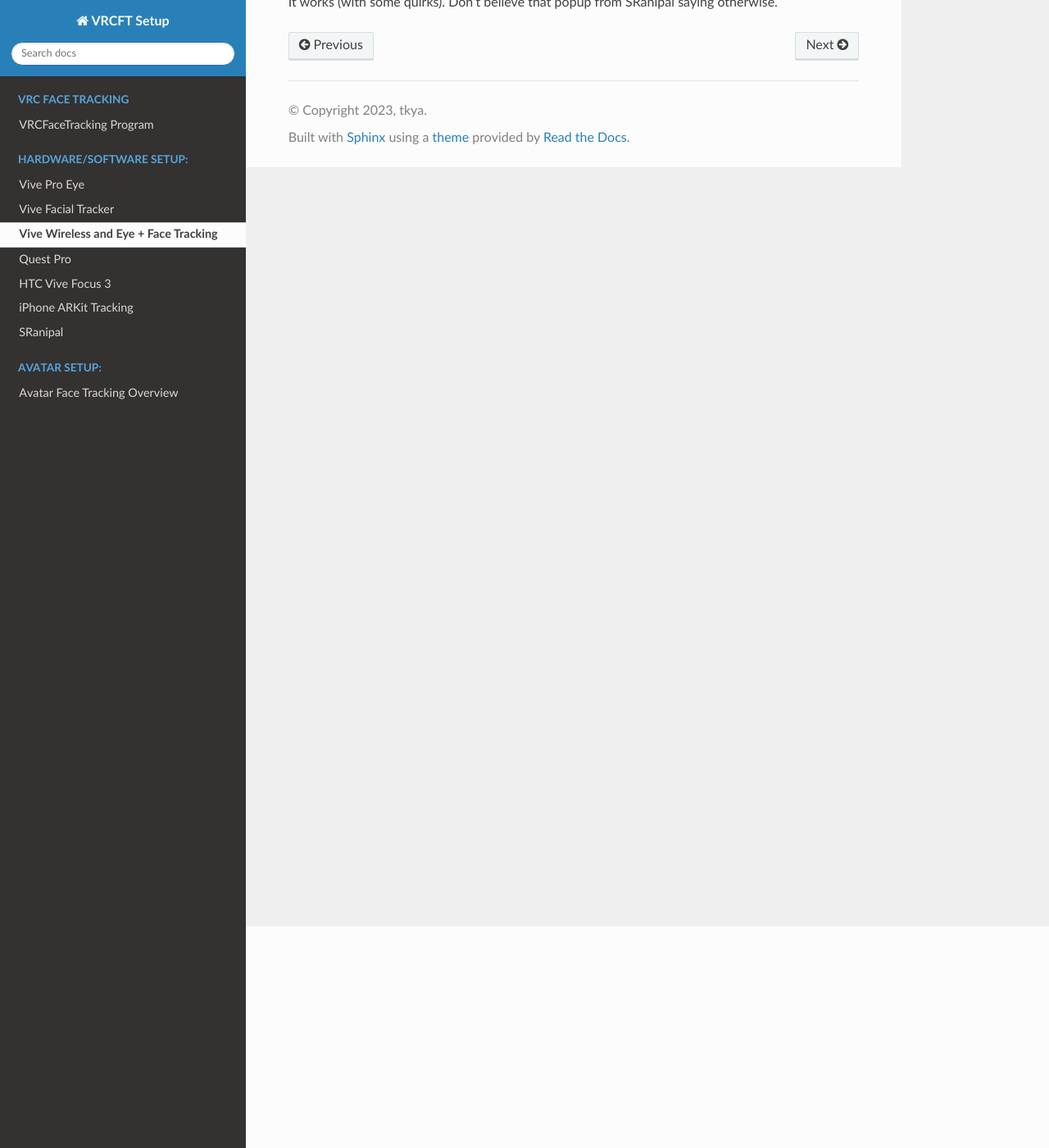
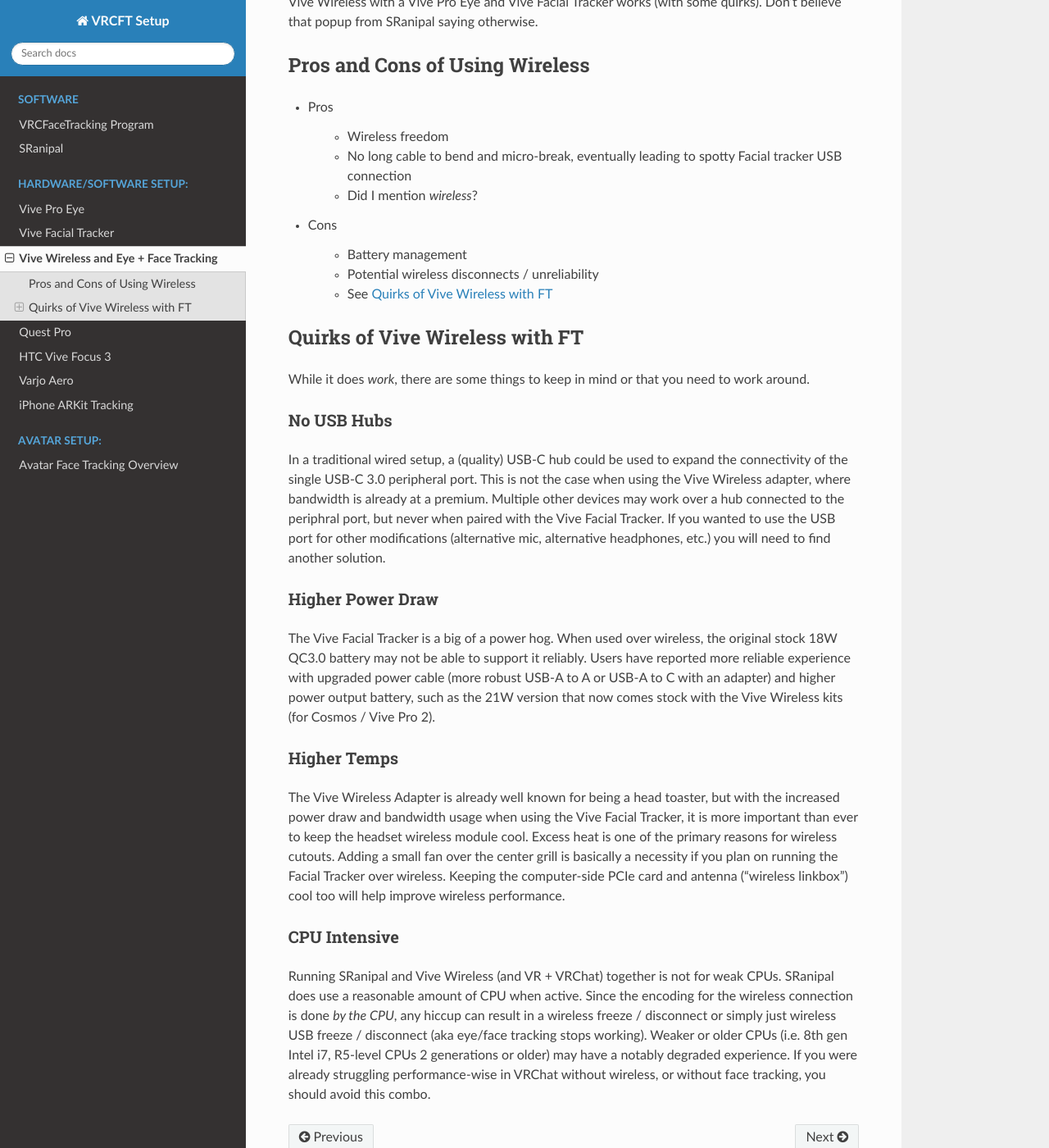
Before and after one commit to regzo2/VRCFaceTracking-Documentation, a Sphinx documentation site: the page built from docs/source/ware/vive_wireless.rst, in a window 1280 px wide and 1400 px high, scrolled down 270 px. Shown: the whole window at 82% size. Built offline with Sphinx 7.4.7 and the Read the Docs theme 2.0.0, drawn with Linux system fonts in a browser that asks for light colours; pages that are not in the unit, such as notebooks, are missing from menus; some of the changed text lies outside the part shown.

Commit message:
add quirks to vive wireless, add empty varjo page, minor todo addition to vpe

```diff
--- a/docs/source/ware/vive_wireless.rst
+++ b/docs/source/ware/vive_wireless.rst
@@ -7,4 +7,60 @@
    Document under construction
 
 
-It works (with some quirks). Don't believe that popup from SRanipal saying otherwise.
+Vive Wireless with a Vive Pro Eye and Vive Facial Tracker works (with some quirks).
+Don't believe that popup from SRanipal saying otherwise.
+
+Pros and Cons of Using Wireless
+===============================
+
+- Pros
+
+   - Wireless freedom
+   - No long cable to bend and micro-break, eventually leading to spotty Facial tracker USB connection
+   - Did I mention *wireless*?
+
+- Cons
+
+   - Battery management
+   - Potential wireless disconnects / unreliability
+   - See :ref:`vive wireless quirks`
+
+.. _vive wireless quirks:
+
+Quirks of Vive Wireless with FT
+================================
+
+While it does *work*, there are some things to keep in mind or that you need to work around.
+
+No USB Hubs
+--------------
+
+In a traditional wired setup, a (quality) USB-C hub could be used to expand the connectivity of the single USB-C 3.0 peripheral port.
+This is not the case when using the Vive Wireless adapter, where bandwidth is already at a premium.
+Multiple other devices may work over a hub connected to the periphral port, but never when paired with the Vive Facial Tracker.
+If you wanted to use the USB port for other modifications (alternative mic, alternative headphones, etc.) you will need to find another solution.
+
+Higher Power Draw
+------------------
+
+The Vive Facial Tracker is a big of a power hog. When used over wireless, the original stock 18W QC3.0 battery may not be able to support it reliably.
+Users have reported more reliable experience with upgraded power cable (more robust USB-A to A or USB-A to C with an adapter) and higher power output battery,
+such as the 21W version that now comes stock with the Vive Wireless kits (for Cosmos / Vive Pro 2).
+
+Higher Temps
+--------------
+
+The Vive Wireless Adapter is already well known for being a head toaster, but with the increased power draw and bandwidth usage when using the
+Vive Facial Tracker, it is more important than ever to keep the headset wireless module cool.
+Excess heat is one of the primary reasons for wireless cutouts.
+Adding a small fan over the center grill is basically a necessity if you plan on running the Facial Tracker over wireless.
+Keeping the computer-side PCIe card and antenna ("wireless linkbox") cool too will help improve wireless performance.
+
+CPU Intensive
+-----------------
+
+Running SRanipal and Vive Wireless (and VR + VRChat) together is not for weak CPUs.
+SRanipal does use a reasonable amount of CPU when active.
+Since the encoding for the wireless connection is done *by the CPU*, any hiccup can result in a wireless freeze / disconnect or simply just wireless USB freeze / disconnect (aka eye/face tracking stops working).
+Weaker or older CPUs (i.e. 8th gen Intel i7, R5-level CPUs 2 generations or older) may have a notably degraded experience.
+If you were already struggling performance-wise in VRChat without wireless, or without face tracking, you should avoid this combo.
```
Also changed, not shown: docs/source/index.rst (+12 -4 lines), docs/source/ware/varjo.rst (added, +14 -0 lines), docs/source/ware/vive_pro_eye.rst (+7 -0 lines).
